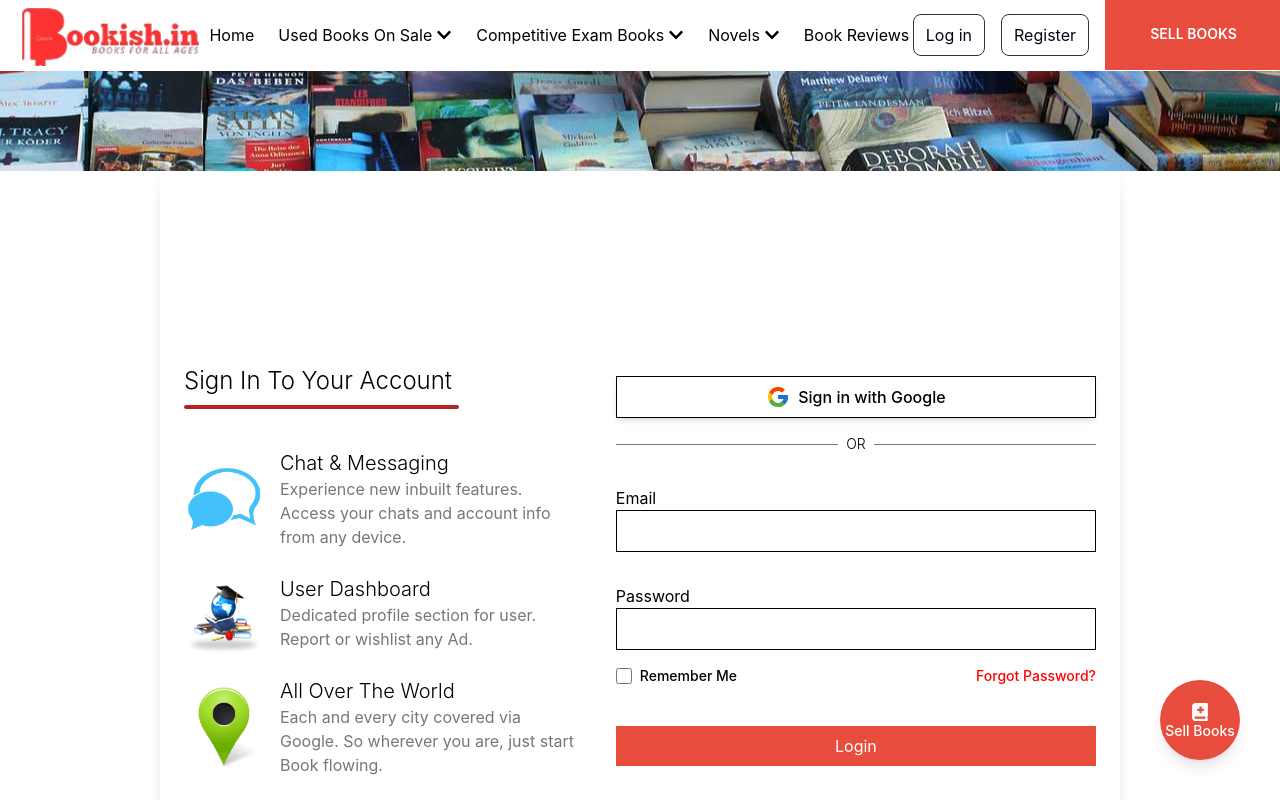
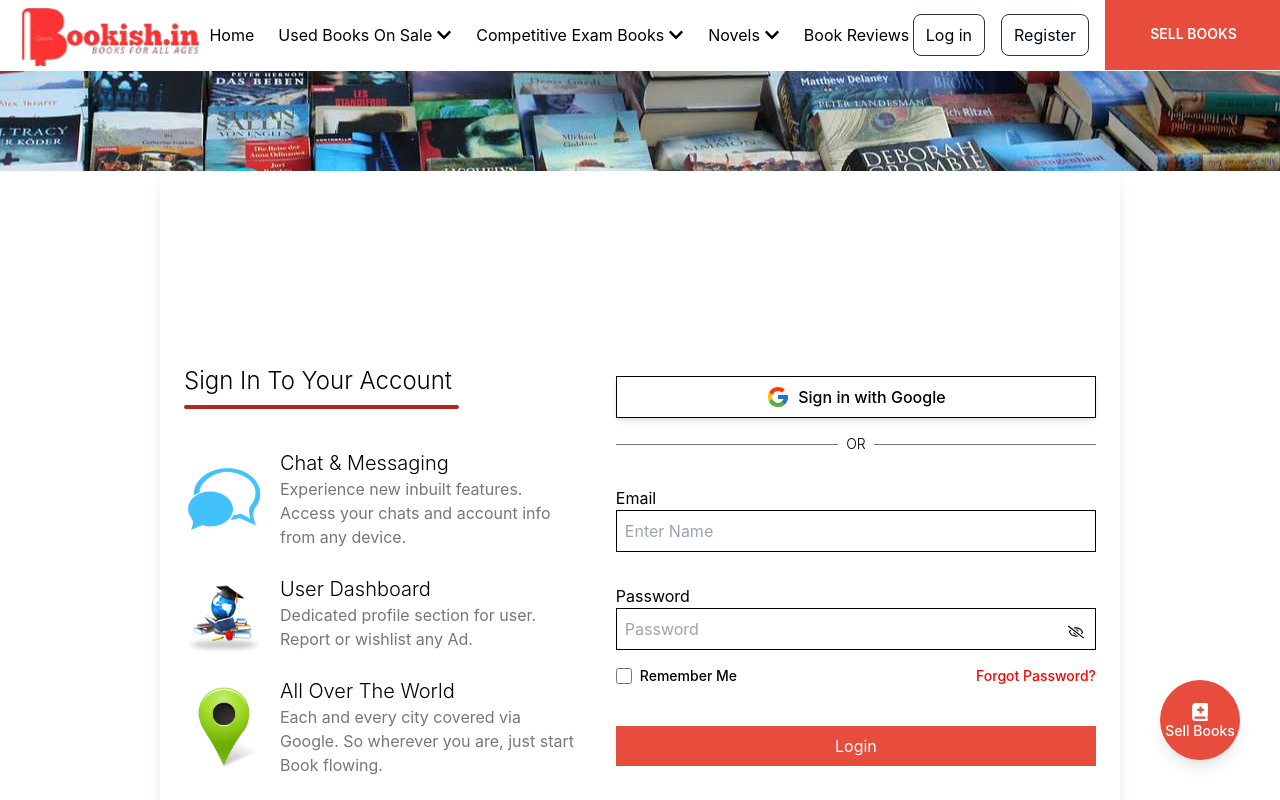
Before and after one commit to YaSi9R/boookish, a React (Create React App) app in the folder react-app/: page /login in a window 1280 px wide. Shown: the top 800 px of the page. Built offline with nearby package versions, Linux system fonts and the light colour scheme.

Commit message:
complete login form

```diff
--- a/react-app/package.json
+++ b/react-app/package.json
@@ -11,7 +11,7 @@
     "npm": "^10.8.2",
     "react": "^18.3.1",
     "react-dom": "^18.3.1",
-    "react-hot-toast": "^2.4.1",
+    "react-hot-toast": "^2.5.2",
     "react-icons": "^5.4.0",
     "react-redux": "^9.1.2",
     "react-router-dom": "^6.26.1",
--- a/react-app/src/Pages/Login.jsx
+++ b/react-app/src/Pages/Login.jsx
@@ -4,9 +4,38 @@ import chatImg from "../assets/Images/chat.png";
 import globalImg from "../assets/Images/global.png";
 import locationImg from "../assets/Images/location.png";
 import { FcGoogle } from "react-icons/fc";
+import { useState } from "react";
+import toast from "react-hot-toast";
+import { FaRegEye, FaRegEyeSlash } from "react-icons/fa";
+
 
 const Login = () => {
+  const [formData, setFormData] = useState({
+    email: "", password: ""
+  });
+
+
+  const [showPassword, setShowPassword] = useState(false);
+
+  function changeHandeler(event) {
+    setFormData((prev) => (
+      {
+        ...prev,
+        [event.target.name]: event.target.value
+      }
+    ))
+  }
+  function submitHandler(event) {
+    event.preventDefault();
+    console.log(formData);
+    toast.success("Log In Successfully");
+    setFormData({
+      email:"",
+      password:""
+    })
+  }
   return (
+
     <>
       {/* Background Image Section */}
       <div
@@ -67,25 +96,38 @@ const Login = () => {
             <span className="bg-[#777777] h-[1px] w-full"></span>
           </div>
 
-          <form action="/login" className="">
+          <form onSubmit={submitHandler}>
             <label htmlFor="email" className="block mt-4 font-normal">Email</label>
             <input
               type="email"
               id="email"
               name="email"
+              value={formData.email}
               required
               className="w-full p-2 border border-gray-300"
+              placeholder="Enter Name"
+              onChange={changeHandeler}
             />
 
-            <label htmlFor="password" className="block mt-8 font-normal">Password</label>
-            <input
-              type="password"
-              id="password"
-              name="password"
-              required
-              className="w-full p-2 border border-gray-300 focus:outline-none focus:ring-2 focus:ring-red-500"
-            />
-
+            <label htmlFor="password" className="block mt-8 font-normal relative">
+              Password
+              <input
+                type={showPassword ? "text" : "password"}
+                id="password"
+                name="password"
+                value={formData.password}
+                onChange={changeHandeler}
+                required
+                className="w-full p-2 pr-10 border border-gray-300 focus:outline-none focus:ring-2 focus:ring-red-500"
+                placeholder="Password"
+              />
+              <span
+                className="absolute right-3 top-[48px] transform -translate-y-1/2 cursor-pointer text-gray-600"
+                onClick={()=>setShowPassword(prev=>!prev)}
+              >
+                {showPassword ? <FaRegEye />:<FaRegEyeSlash /> }
+              </span>
+            </label>
             <div className="flex items-center mt-4 justify-between w-full">
               <label className="flex items-center gap-2 text-gray-600 cursor-pointer">
                 <input type="checkbox" className="w-4 h-4 accent-red-500" />
```
Also changed, not shown: 1 other file (tests, documents, lock files or other folders).
